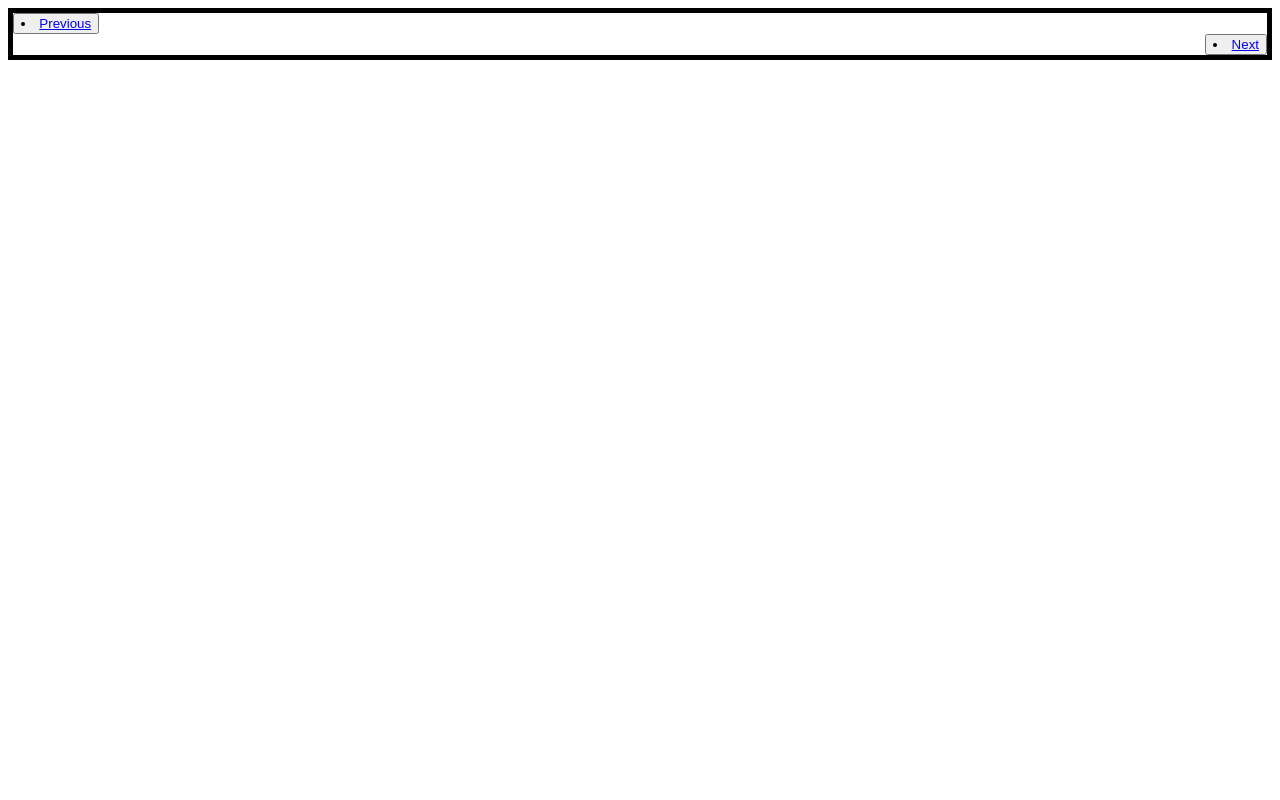
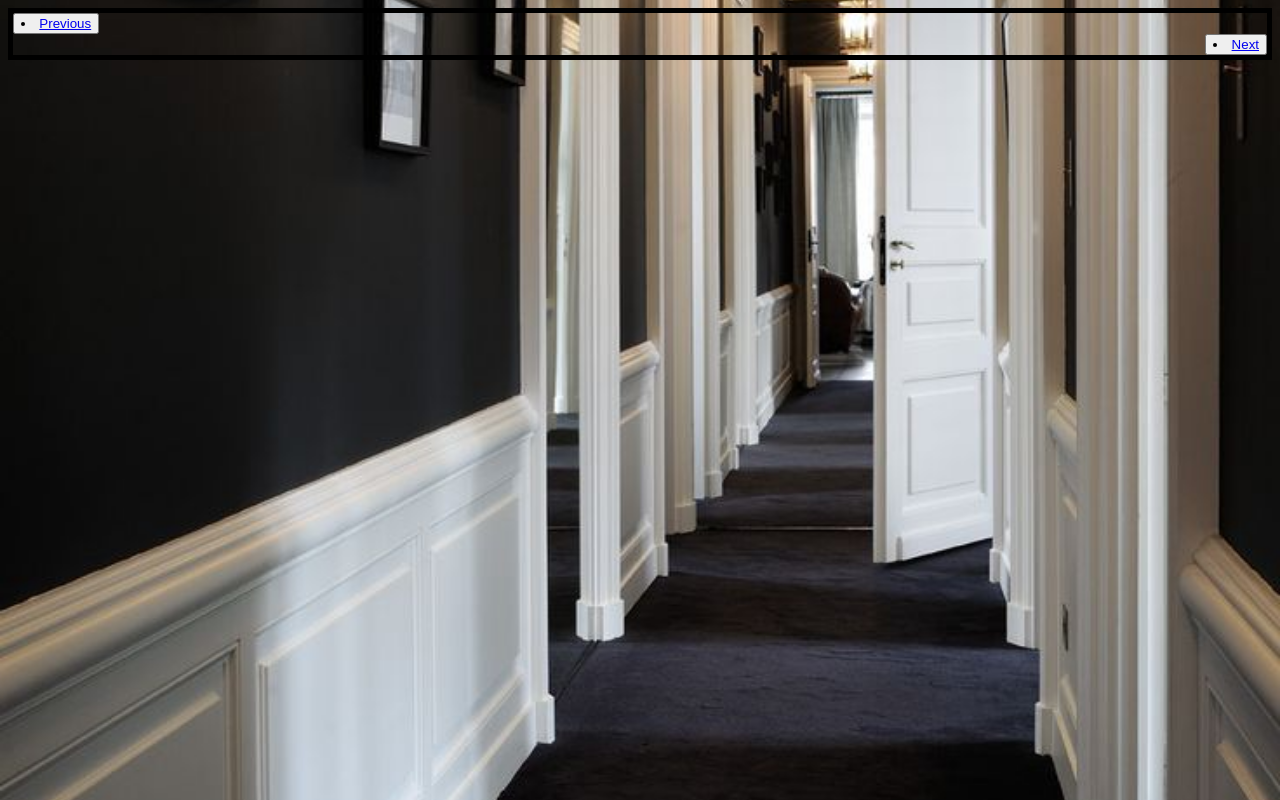
Before and after one commit to Thomaswhang/EscapeRoom, a plain HTML site: page kamer2Levels.html in a window 1280 px wide. Drawn offline with Linux system fonts and the light colour scheme.

Commit message:
Added new background

```diff
--- a/css/style.css
+++ b/css/style.css
@@ -1,4 +1,4 @@
-body {
+body{
     background-image: url(/image/State_Normal_School_Building.jpg);
     background-repeat: no-repeat;
     background-size: cover;
--- a/kamer2Levels.html
+++ b/kamer2Levels.html
@@ -1,5 +1,6 @@
 <!DOCTYPE html>
 <html lang="en">
+
 <head>
     <meta charset="UTF-8">
     <meta http-equiv="X-UA-Compatible" content="IE=edge">
@@ -7,7 +8,9 @@
     <title>Document</title>
     <link rel="stylesheet" href="/css/style.css">
 </head>
+
 <body>
+    <header>
         <div class="Return">
             <button class="Returnbutton">
                 <li><a href="Kamer1Deur.html">Previous</a></li>
@@ -17,5 +20,15 @@
                 <button class="NextPagebutton">
                     <li><a href="kamer3SpelSpeluitleg.html">Next</a></li>
                 </button>
+    </header>
+    <style>
+        body {
+            background-image: url(/image/Corridor.jpg);
+            background-repeat: no-repeat;
+            background-size: cover;
+            background-position: center;
+        }
+    </style>
 </body>
+
 </html>
```
Also changed, not shown: Kamer3Spel.html (+1 -1 lines), image/Corridor.jpg (added). Lines whose indentation alone changed are shown as unchanged.
